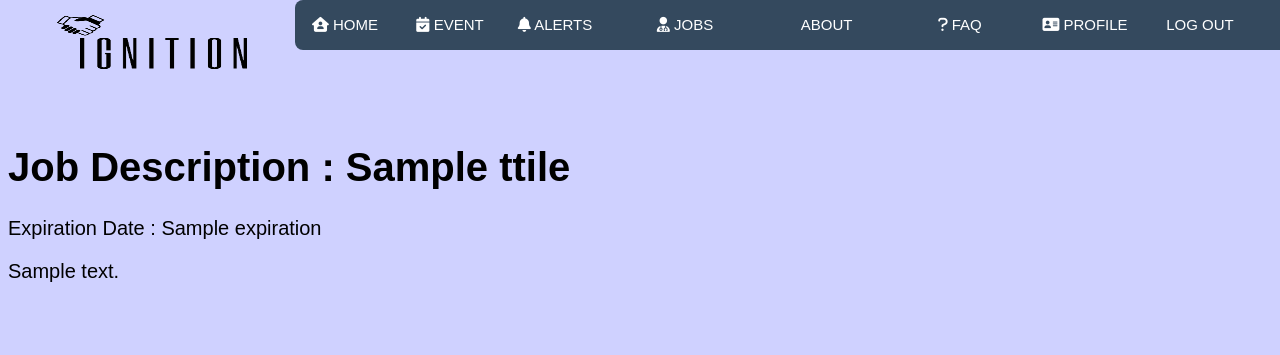
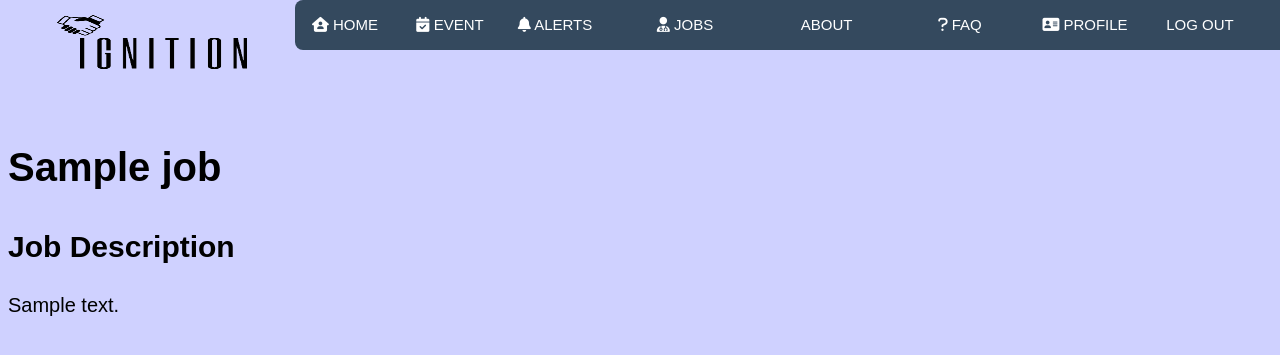
Before and after one commit to AAspan/Ignition, a Flask app: template templates/job-description.html in a window 1280 px wide. Shown: the top 355 px of the page. Run offline with Flask 2, Linux system fonts and the light colour scheme; the template is opened without the code that fills it: most values are stand-ins (such as "Sample title", 1, 10 or a date in 2020); some libraries are stand-ins or nearby versions.

Commit message:
Create job-description.html
updated the job description page

```diff
--- a/templates/job-description.html
+++ b/templates/job-description.html
@@ -3,13 +3,11 @@
 
 {% block content %}
 
-    <h1> Job Description : {{ job.ttile }} </h1>
-    <p> Expiration Date : {{ job.expiration }} </p>
-
-    <div>
-        {{ job.description }}
+    <h1> {{ job.title }} </p>  </h1>
+    <h2> Job Description </p></h2>
+    <p style="font-size: 20px"> {{ job.description }} </p>
+<p></p>
     </div>
 
 
-
 {% endblock %}
```
